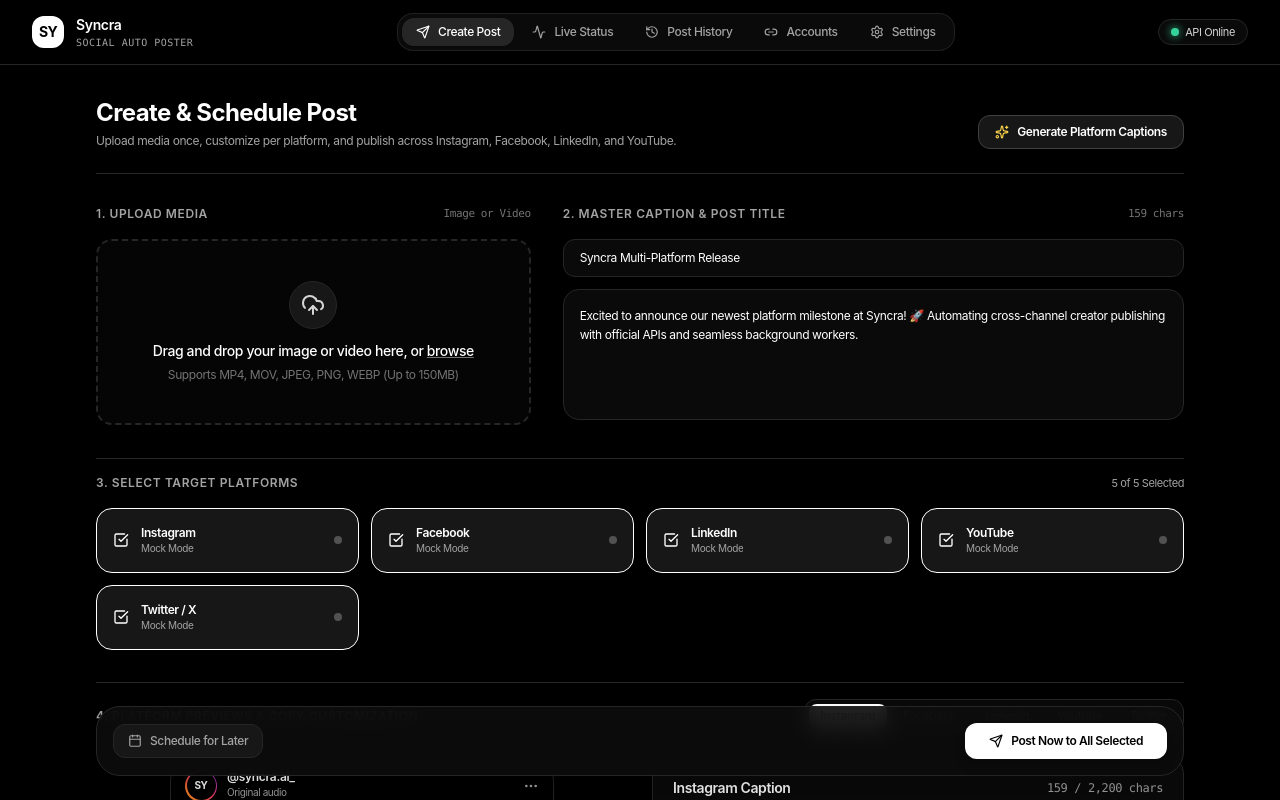
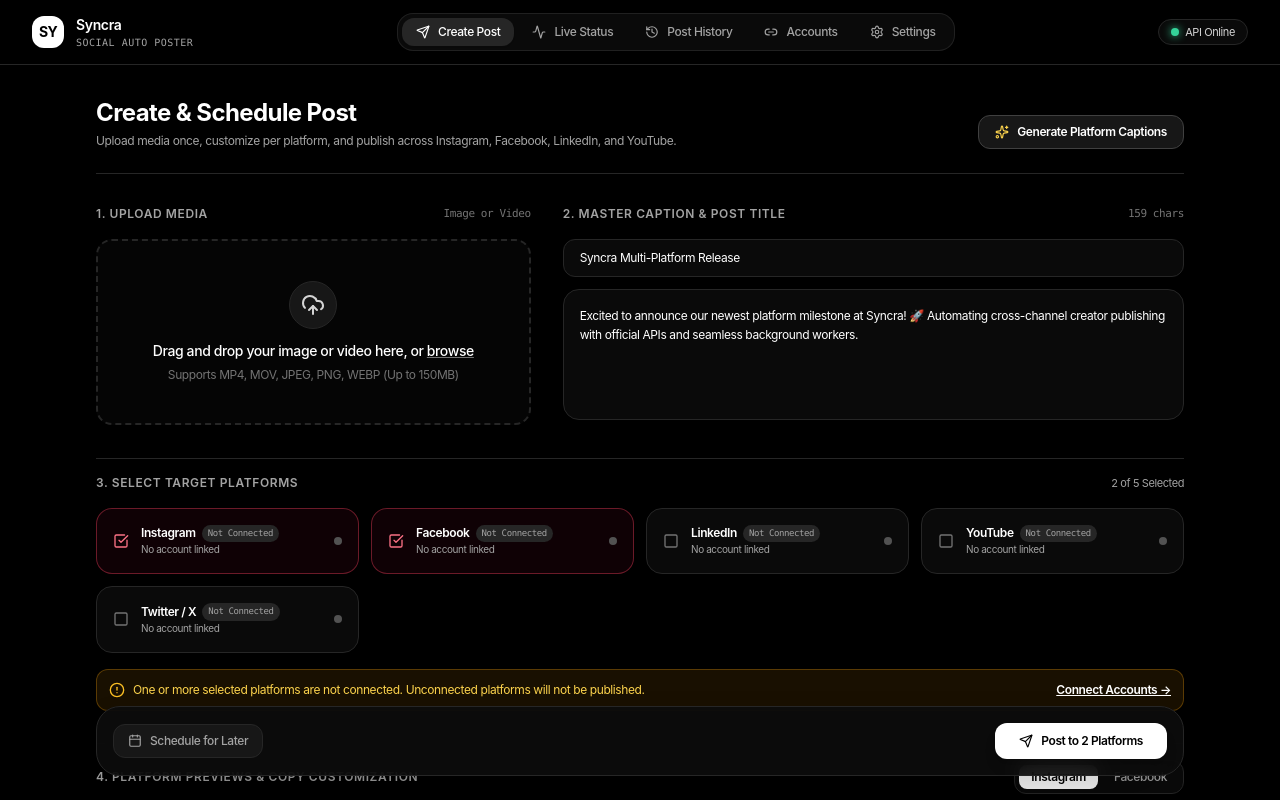
Before and after one commit to anandcodes5658/syncra, a React (Vite) app in the folder frontend/: page / in a window 1280 px wide. Shown: the top 800 px of the page. Built offline with nearby package versions, Linux system fonts and the light colour scheme; no server answers.

Commit message:
Enforce strict account connection requirement: auto-select only connected platforms, block fake publishing on unconnected channels, and add direct connection prompts

```diff
--- a/frontend/src/components/PublishModal.tsx
+++ b/frontend/src/components/PublishModal.tsx
@@ -28,6 +28,11 @@
   if (!isOpen) return null;
 
   const warnings: string[] = [];
+
+  const unconnected = selectedPlatforms.filter(p => !accounts.some(a => a.platform === p && a.status === 'connected'));
+  if (unconnected.length > 0) {
+    warnings.push(`${unconnected.map(p => platformNames[p]).join(', ')}: Account not connected. Posts to unconnected channels will not publish.`);
+  }
 
   if (selectedPlatforms.includes('youtube') && (!media || !media.file_type.startsWith('video/'))) {
     warnings.push('YouTube posting requires a video file format.');
@@ -81,7 +86,7 @@
                   <div>
                     <p className="text-xs font-semibold text-white">{platformNames[p]}</p>
                     <p className="text-[10px] text-neutral-400 truncate max-w-[120px]">
-                      {account?.account_name || 'Mock Dev Mode'}
+                      {isConnected ? account.account_name : 'Not Connected'}
                     </p>
                   </div>
                   <span
--- a/frontend/src/pages/CreatePostPage.tsx
+++ b/frontend/src/pages/CreatePostPage.tsx
@@ -22,14 +22,23 @@
   );
   const [postTitle, setPostTitle] = useState('Syncra Multi-Platform Release');
 
-  // Selected platforms
-  const [selectedPlatforms, setSelectedPlatforms] = useState<PlatformType[]>([
-    'instagram',
-    'facebook',
-    'linkedin',
-    'youtube',
-    'twitter'
-  ]);
+  // Selected platforms - auto-select only connected platforms by default!
+  const [selectedPlatforms, setSelectedPlatforms] = useState<PlatformType[]>(() => {
+    const connected = accounts.filter(a => a.status === 'connected').map(a => a.platform);
+    return connected.length > 0 ? connected : ['instagram', 'facebook'];
+  });
+
+  // Keep selected platforms synchronized if accounts are refreshed
+  React.useEffect(() => {
+    const connected = accounts.filter(a => a.status === 'connected').map(a => a.platform);
+    if (connected.length > 0) {
+      setSelectedPlatforms(prev => {
+        // If nothing selected or only defaults, switch to all connected accounts
+        if (prev.length === 0) return connected;
+        return prev;
+      });
+    }
+  }, [accounts]);
 
   // Active preview tab
   const [activePlatformTab, setActivePlatformTab] = useState<PlatformType>('instagram');
@@ -254,38 +263,71 @@
           {platformsList.map((platform) => {
             const isSelected = selectedPlatforms.includes(platform.id);
             const account = accounts.find((a) => a.platform === platform.id);
+            const isConnected = account && account.status === 'connected';
+
             return (
               <div
                 key={platform.id}
                 onClick={() => togglePlatform(platform.id)}
                 className={`p-4 rounded-2xl border cursor-pointer transition-all flex items-center justify-between select-none ${
                   isSelected
-                    ? 'bg-neutral-900 border-white text-white'
+                    ? isConnected
+                      ? 'bg-neutral-900 border-white text-white'
+                      : 'bg-rose-950/20 border-rose-500/40 text-white'
                     : 'bg-[#0a0a0a] border-neutral-800 text-neutral-400 hover:border-neutral-700'
                 }`}
               >
                 <div className="flex items-center gap-3">
                   {isSelected ? (
-                    <CheckSquare className="w-4 h-4 text-white" />
+                    <CheckSquare className={`w-4 h-4 ${isConnected ? 'text-white' : 'text-rose-400'}`} />
                   ) : (
                     <Square className="w-4 h-4 text-neutral-500" />
                   )}
                   <div>
-                    <p className="text-xs font-semibold text-white">{platform.label}</p>
+                    <div className="flex items-center gap-1.5">
+                      <p className="text-xs font-semibold text-white">{platform.label}</p>
+                      {isConnected ? (
+                        <span className="text-[9px] px-1.5 py-0.5 bg-emerald-500/15 text-emerald-400 border border-emerald-500/25 rounded-full font-mono">
+                          Ready
+                        </span>
+                      ) : (
+                        <span className="text-[9px] px-1.5 py-0.5 bg-neutral-800 text-neutral-400 rounded-full font-mono">
+                          Not Connected
+                        </span>
+                      )}
+                    </div>
                     <p className="text-[10px] text-neutral-400 truncate max-w-[120px]">
-                      {account ? account.account_name : 'Mock Mode'}
+                      {isConnected ? account.account_name : 'No account linked'}
                     </p>
                   </div>
                 </div>
                 <span
                   className={`w-2 h-2 rounded-full ${
-                    account?.status === 'connected' ? 'bg-emerald-400' : 'bg-neutral-600'
+                    isConnected ? 'bg-emerald-400 shadow-[0_0_8px_#34d399]' : 'bg-neutral-600'
                   }`}
                 />
               </div>
             );
           })}
         </div>
+
+        {/* Warning if any selected platform is unconnected */}
+        {selectedPlatforms.some(p => !accounts.some(a => a.platform === p && a.status === 'connected')) && (
+          <div className="p-3 bg-amber-500/10 border border-amber-500/30 rounded-xl flex items-center justify-between text-xs text-amber-300">
+            <div className="flex items-center gap-2">
+              <AlertCircle className="w-4 h-4 shrink-0 text-amber-400" />
+              <span>
+                One or more selected platforms are not connected. Unconnected platforms will not be published.
+              </span>
+            </div>
+            <a
+              href="/connect-accounts"
+              className="text-xs text-white underline hover:no-underline font-semibold shrink-0 ml-3"
+            >
+              Connect Accounts &rarr;
+            </a>
+          </div>
+        )}
       </div>
 
       {/* Step 3: Platform Customization & Previews */}
@@ -442,7 +484,11 @@
             className="flex-1 sm:flex-initial flex items-center justify-center gap-2 px-6 py-2.5 text-xs font-semibold text-black bg-white hover:bg-neutral-200 rounded-xl shadow-lg transition active:scale-95"
           >
             <Send className="w-3.5 h-3.5" />
-            <span>{isScheduling ? 'Review & Schedule' : 'Post Now to All Selected'}</span>
+            <span>
+              {isScheduling
+                ? 'Review & Schedule'
+                : `Post to ${selectedPlatforms.length} Platform${selectedPlatforms.length === 1 ? '' : 's'}`}
+            </span>
           </button>
         </div>
       </div>
--- a/frontend/src/pages/LiveStatusPage.tsx
+++ b/frontend/src/pages/LiveStatusPage.tsx
@@ -225,12 +225,22 @@
                       )}
 
                       {isFailed && (
-                        <div className="p-3 bg-rose-500/10 border border-rose-500/20 rounded-xl space-y-1">
-                          <p className="text-xs font-semibold text-rose-400 flex items-center gap-1.5">
-                            <AlertTriangle className="w-3.5 h-3.5" />
-                            Publish Failed
-                          </p>
-                          <p className="text-[11px] text-rose-300 line-clamp-2">
+                        <div className="p-3 bg-rose-500/10 border border-rose-500/20 rounded-xl space-y-2">
+                          <div className="flex items-center justify-between">
+                            <p className="text-xs font-semibold text-rose-400 flex items-center gap-1.5">
+                              <AlertTriangle className="w-3.5 h-3.5" />
+                              {target.lastError?.includes('not connected') ? 'Account Not Connected' : 'Publish Failed'}
+                            </p>
+                            {target.lastError?.includes('not connected') && (
+                              <a
+                                href="/connect-accounts"
+                                className="text-[10px] font-semibold text-white bg-rose-500/20 hover:bg-rose-500/30 border border-rose-500/40 px-2 py-0.5 rounded-md transition"
+                              >
+                                Connect Now &rarr;
+                              </a>
+                            )}
+                          </div>
+                          <p className="text-[11px] text-rose-300 leading-relaxed">
                             {target.lastError || 'Unknown API error occurred'}
                           </p>
                         </div>
```
Also changed, not shown: 2 other files (tests, documents, lock files or other folders).
